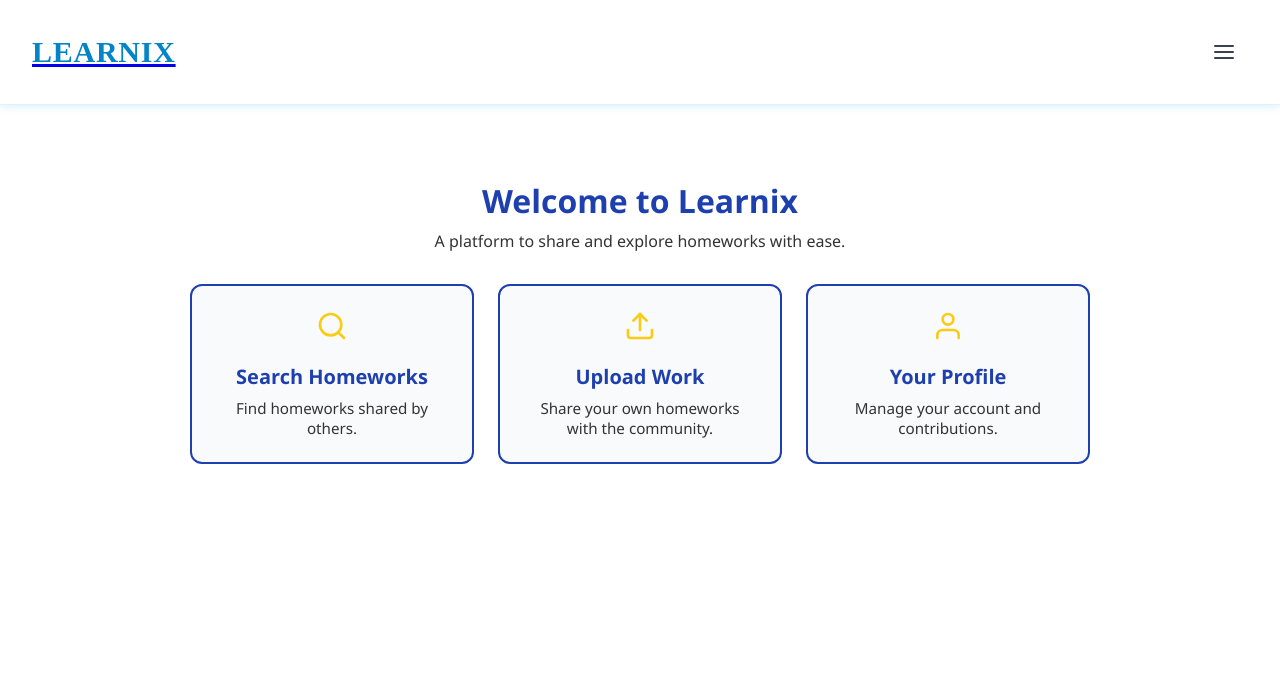
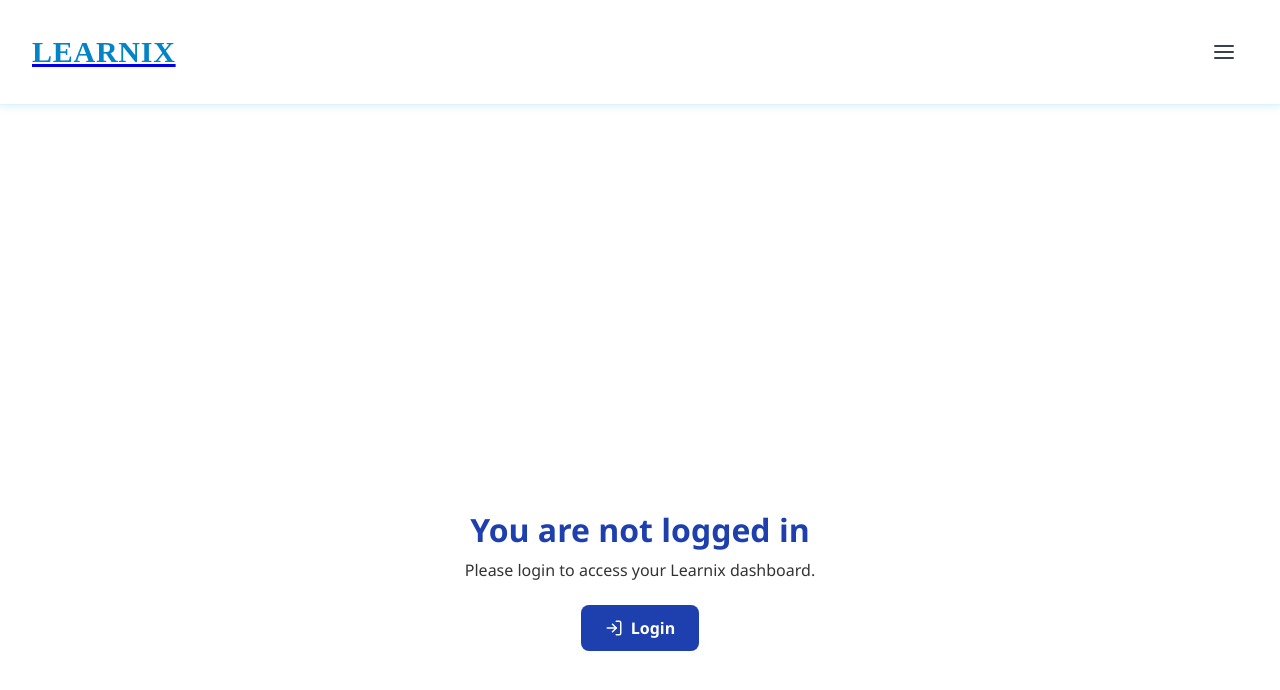
Before and after one commit to Shashidharak89/LEARNIX, a Next.js app: page /dashboard in a window 1280 px wide. Shown: the top 690 px of the page. Built offline with nearby package versions, Linux system fonts and the light colour scheme.

Commit message:
Dashboard page update, Login to access dashboard and saying to login

```diff
--- a/src/app/dashboard/DashBoard.js
+++ b/src/app/dashboard/DashBoard.js
@@ -1,10 +1,33 @@
 "use client";
 
+import { useEffect, useState } from "react";
 import Link from "next/link";
-import { FiSearch, FiUpload, FiUser } from "react-icons/fi";
-import "./styles/DashBoard.css";
+import { FiSearch, FiUpload, FiUser, FiLogIn } from "react-icons/fi";
+import "./styles/Dashboard.css";
 
 export default function DashBoard() {
+  const [usn, setUsn] = useState(null);
+
+  useEffect(() => {
+    const storedUsn = localStorage.getItem("usn");
+    setUsn(storedUsn);
+  }, []);
+
+  if (!usn) {
+    return (
+      <div className="learnix-dashboard not-logged">
+        <h1 className="learnix-dashboard-title">You are not logged in</h1>
+        <p className="learnix-dashboard-subtitle">
+          Please login to access your Learnix dashboard.
+        </p>
+        <Link href="/login" className="learnix-dashboard-login-btn">
+          <FiLogIn size={18} />
+          <span>Login</span>
+        </Link>
+      </div>
+    );
+  }
+
   return (
     <div className="learnix-dashboard">
       {/* Header */}
--- a/src/app/dashboard/styles/DashBoard.css
+++ b/src/app/dashboard/styles/DashBoard.css
@@ -8,6 +8,31 @@
   align-items: center;
   padding: 2rem 1rem;
   font-family: "Segoe UI", Tahoma, Geneva, Verdana, sans-serif;
+}
+
+/* Not Logged In Screen */
+.learnix-dashboard.not-logged {
+  justify-content: center;
+  text-align: center;
+}
+
+.learnix-dashboard-login-btn {
+  margin-top: 1.5rem;
+  display: inline-flex;
+  align-items: center;
+  gap: 0.5rem;
+  background-color: #1e40af; /* Blue */
+  color: #ffffff;
+  padding: 0.75rem 1.5rem;
+  border-radius: 8px;
+  text-decoration: none;
+  font-weight: 600;
+  transition: background-color 0.2s ease;
+}
+
+.learnix-dashboard-login-btn:hover {
+  background-color: #facc15; /* Yellow */
+  color: #000000;
 }
 
 /* Header */
```
